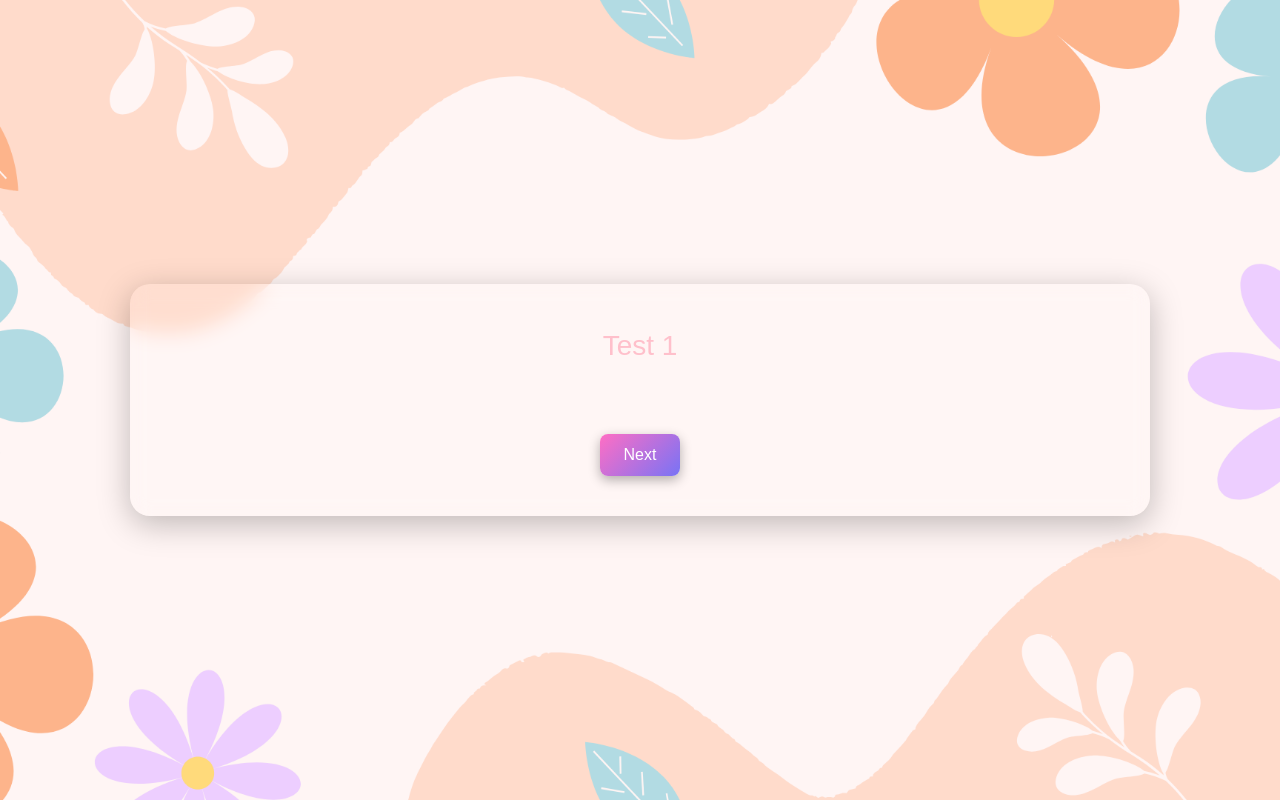
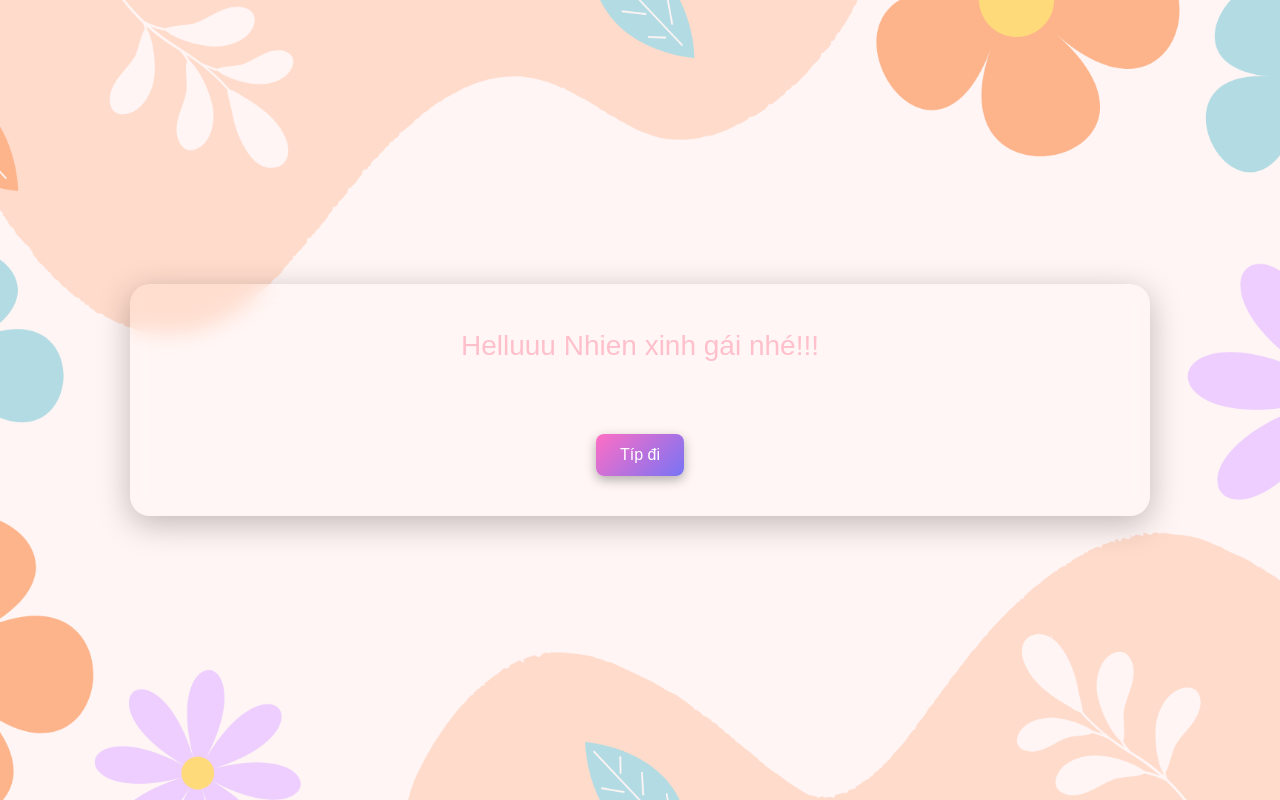
Before and after one commit to LalisaDNN/nhien-xinh-gai, a plain HTML site: page index.html in a window 1280 px wide. Drawn offline with Linux system fonts and the light colour scheme.

Commit message:
Changde text

```diff
--- a/index.html
+++ b/index.html
@@ -3,14 +3,14 @@
 
 <head>
     <meta charset="UTF-8">
-    <title>Nam bê đê</title>
+    <title>dnn &lt;3 nhien</title>
     <link rel="stylesheet" href="style.css">
 </head>
 
 <body>
     <div class="container" id="content-container">
         <div id="text-display">Demo texttext</div>
-        <button id="next-button">Next</button>
+        <button id="next-button">Típ đi</button>
     </div>
 
     <div id="video-container" style="display: none;">
--- a/script.js
+++ b/script.js
@@ -4,10 +4,11 @@ const contentContainer = document.getElementById("content-container");
 const videoContainer = document.getElementById("video-container");
 
 const texts = [
-  "Test 1",
-  "khiem dz",
-  "khiem pro",
-  "oki iem iu",
+  "Helluuu Nhien xinh gái nhé!!!",
+  "Đây là 1 web be bé tặng Nhien để cảm ơn Nhien đã giúp anh cười ha há mấy ngày qua nheee",
+  "Thực ra thì anh làm AI, khôm phải web, mà code AI nó khô khan lắm :< Nên web này anh cũng đi hỏi bạn với copy nhiều chỗ...",
+  "Mong là em thích nó :3",
+  "Và nhớ lưu lại web này để có gì anh gửi qua đây nhaaa"
 ];
 
 let index = 0;
```
